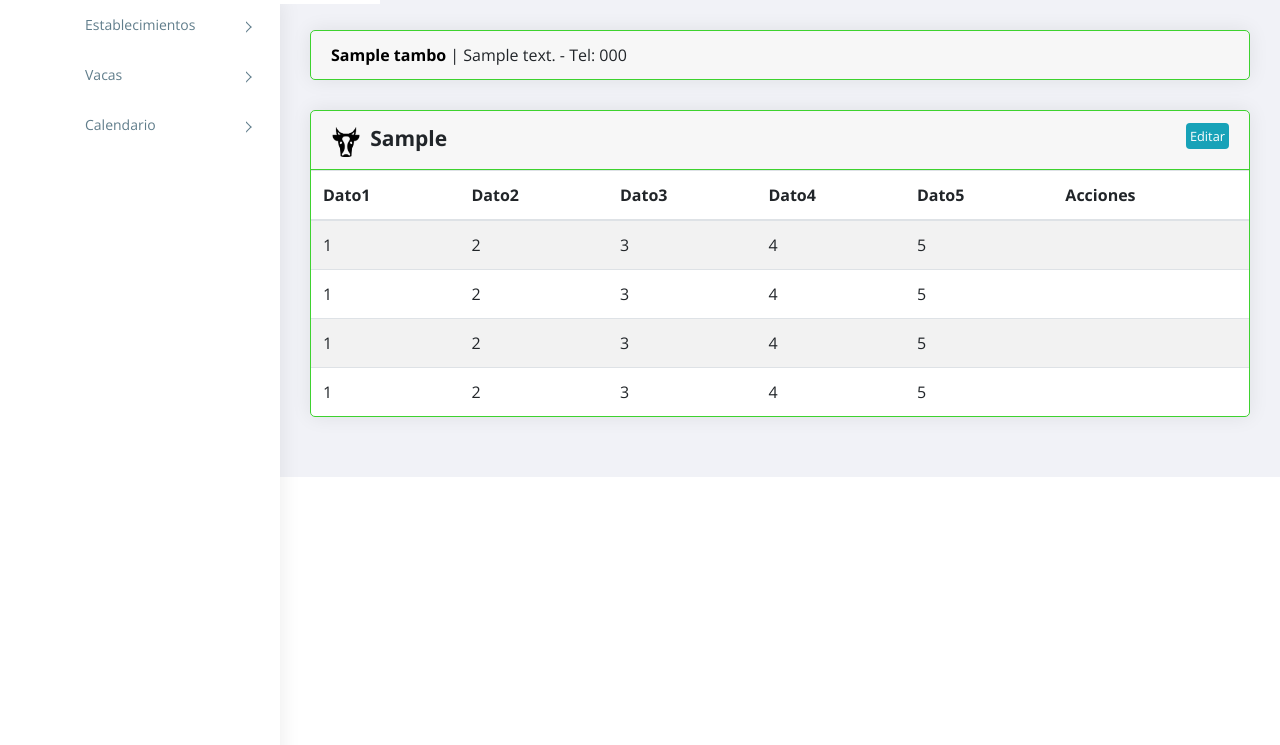
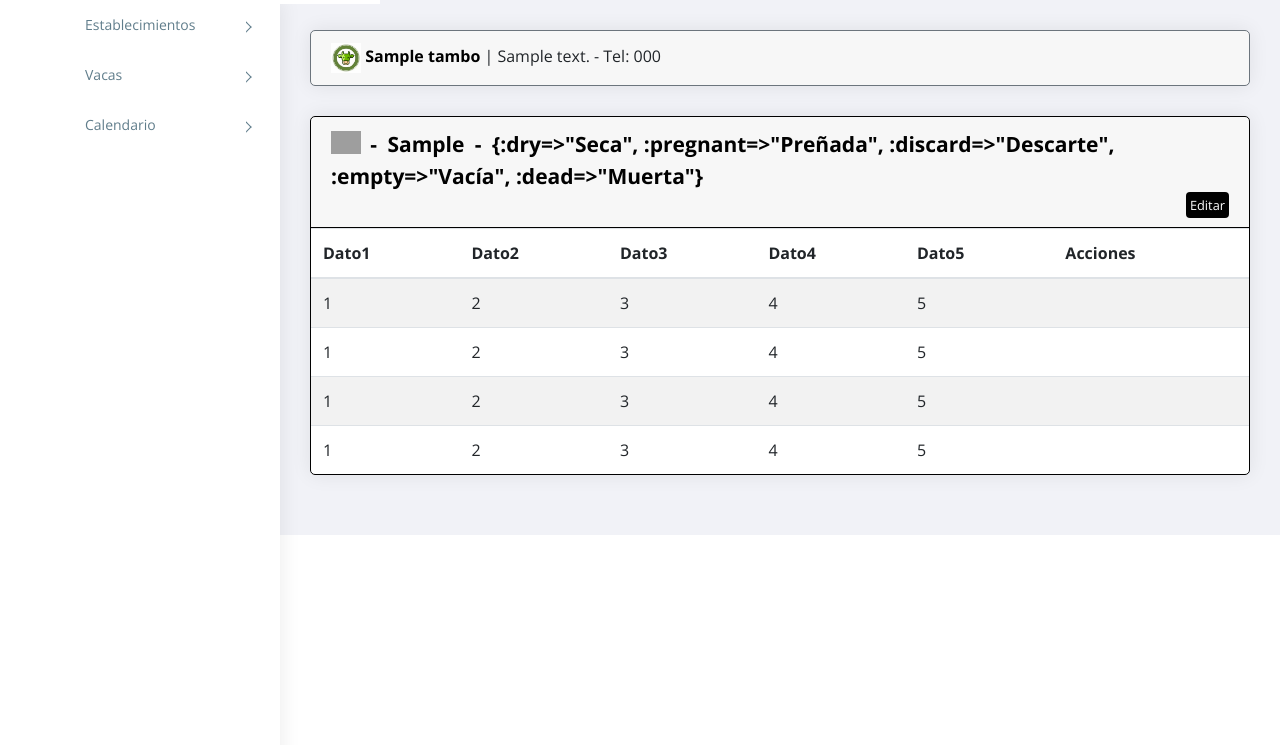
Before and after one commit to canario15/milkit, a Rails app: page /cows/1 in a window 1280 px wide. Shown: the part 55-800 px from the top of the page. Run offline with Rails 7, Linux system fonts and the light colour scheme; a user stored in the database is signed in; tables that the repository leaves empty hold one stand-in row (values such as "Sample post"); some libraries are stand-ins or nearby versions; grey boxes are pictures that could not be loaded.

Commit message:
add status to cow and styles

```diff
--- a/app/assets/stylesheets/application.css
+++ b/app/assets/stylesheets/application.css
@@ -18,10 +18,10 @@
   max-width: 226px;
 }
 
+/*
 .border-secondary {
   border-color:#3ed22f !important;
 }
-
 .card-header {
   border-bottom: 1px solid #3ed22f;
 }
@@ -37,7 +37,7 @@
 .modal-footer {
   border-top: 1px solid #3ed22f;
 }
-
+*/
 .error-field span {
   color: #dc3545;
 }
@@ -60,6 +60,7 @@
 
 .cow-icon {
   width: 30px;
+  margin-top: -10px;
 }
 
 .cow-show-title {
@@ -103,3 +104,12 @@
 .exmaple {
   font-style: italic;
 }
+
+.form-group select {
+  width: 100%;
+}
+
+.cow-reference {
+  width: 22px;
+  margin-bottom: 5px;
+}
--- a/app/helpers/application_helper.rb
+++ b/app/helpers/application_helper.rb
@@ -1,2 +1,22 @@
 module ApplicationHelper
+  def status_color(status_id)
+    color = case status_id
+            when 1 then '#0FA20B'
+            when 2 then '#221D8F'
+            when 3 then '#ED2F15'
+            when 4 then '#EDE515'
+            else '#010101'
+            end
+    style_colors(color)
+  end
+
+  def style_colors(color)
+    "<style>
+      .status-color { color: #{color};
+                      border-bottom: 1px solid #{color}; }
+      .border-status { border-color: #{color} !important; }
+      .edit-btn-cust { background-color:#{color};
+                       border-color: #{color};}
+    </style>"
+  end
 end
--- a/app/models/cow.rb
+++ b/app/models/cow.rb
@@ -1,19 +1,37 @@
 class Cow < ApplicationRecord
+
+  # Green  #0FA20B
+  # Blue   #221D8F
+  # Red    #ED2F15
+  # Yellow #EDE515
+  # Black  #010101
+  enum status: { dry: 1, pregnant: 2, discard: 3, empty: 4, dead: 5 }
+
   belongs_to :tambo
 
   validates :cow_type, presence: true
   validates :caravan, presence: true
   validates :tambo_id, presence: true
-  validate :unique_caravan_in_tambo
+  validates :status, presence: true
+  validates_uniqueness_of :caravan, scope: :tambo_id
 
   default_scope { order(caravan: :asc) }
 
   scope :vacas, -> { where(cow_type: 1) }
   scope :vaquillonas, -> { where(cow_type: 2) }
 
-  private
-    def unique_caravan_in_tambo
-      cows = Tambo.find(tambo_id).cows.where(caravan: caravan).count
-      errors.add(:caravan, 'ya existe esa caravan en el tambo') if cows > 0
+  def self.status_attributes_for_select
+    statuses.map do |status, _|
+      [I18n.t("activerecord.attributes.cow.statuses.#{status}"),
+       status]
     end
+  end
+
+  def status_number
+    read_attribute_before_type_cast(:status)
+  end
+
+  def status_name
+    I18n.t("activerecord.attributes.cow.statuses.#{status}")
+  end
 end
--- a/app/views/cows/show.html.erb
+++ b/app/views/cows/show.html.erb
@@ -1,5 +1,7 @@
+<%= status_color(@cow.read_attribute_before_type_cast(:status)).html_safe %>
 <div class="card border border-secondary">
   <div class="card-header" style="border-bottom:none">
+    <%= image_tag(@cow.tambo.display_logo, class: "tambo-logo-mini") %>
     <strong>
       <%= link_to @cow.tambo.name, tambo_path(@cow.tambo), class: 'tambo-link' %>
     </strong>
@@ -7,14 +9,23 @@
   </div>
 </div>
 
-<div class="card border border-secondary">
-  <div class="card-header">
+<div class="card border border-status">
+  <div class="card-header status-color">
     <div class="float-left">
       <strong>
-        <%= image_tag 'black_cow_icon.png', class: 'cow-icon' %>
+        <%= image_tag "#{@cow.status_number}_cow_icon.png", class: 'cow-icon' %>
       </strong>
       <span class="cow-show-title">
+        -
+      </span>
+      <span class="cow-show-title">
         <%= @cow.caravan %>
+      </span>
+      <span class="cow-show-title">
+        -
+      </span>
+      <span class="cow-show-title">
+        <%= @cow.status_name %>
       </span>
     </div>
     <div class="float-right">
--- a/config/locales/es.yml
+++ b/config/locales/es.yml
@@ -50,6 +50,12 @@
         birth_date: 'Fecha Nacimiento'
         tambo: 'Establecimiento'
         status: 'Estado'
+        statuses:
+          dry: "Seca"
+          pregnant: "Preñada"
+          discard: "Descarte"
+          empty: "Vacía"
+          dead: "Muerta"
     errors:
       format: "%{attribute} %{message}"
       models:
@@ -63,6 +69,7 @@
           attributes:
             caravan:
               blank: 'no puede ser vacía'
+              taken: 'ya existe esta caravana en el tambo'
             tambo:
               blank: 'no puede ser vacío'
               required: 'es requerido'
@@ -70,6 +77,8 @@
               blank: 'seleccione un tambo'
             cow_type:
               blank: 'seleccione un tipo'
+            status:
+              blank: 'seleccione un estado'
   time:
     formats:
       long: '%d de %B de %Y'
```
Also changed, not shown: app/views/cows/_form.html.erb (+9 -10 lines), app/views/tambos/show.html.erb (+16 -10 lines), db/migrate/20191010232545_change_status_to_be_integer_in_cow.rb (added, +10 -0 lines), app/assets/images/1_cow_icon.png (renamed from app/assets/images/green_cow_icon.png), app/assets/images/2_cow_icon.png (renamed from app/assets/images/blue_cow_icon.png), app/assets/images/3_cow_icon.png (renamed from app/assets/images/red_cow_icon.png), app/assets/images/4_cow_icon.png (renamed from app/assets/images/yellow_cow_icon.png), app/assets/images/5_cow_icon.png (renamed from app/assets/images/black_cow_icon.png), app/assets/images/_cow_icon.png (added), db/schema.rb.
